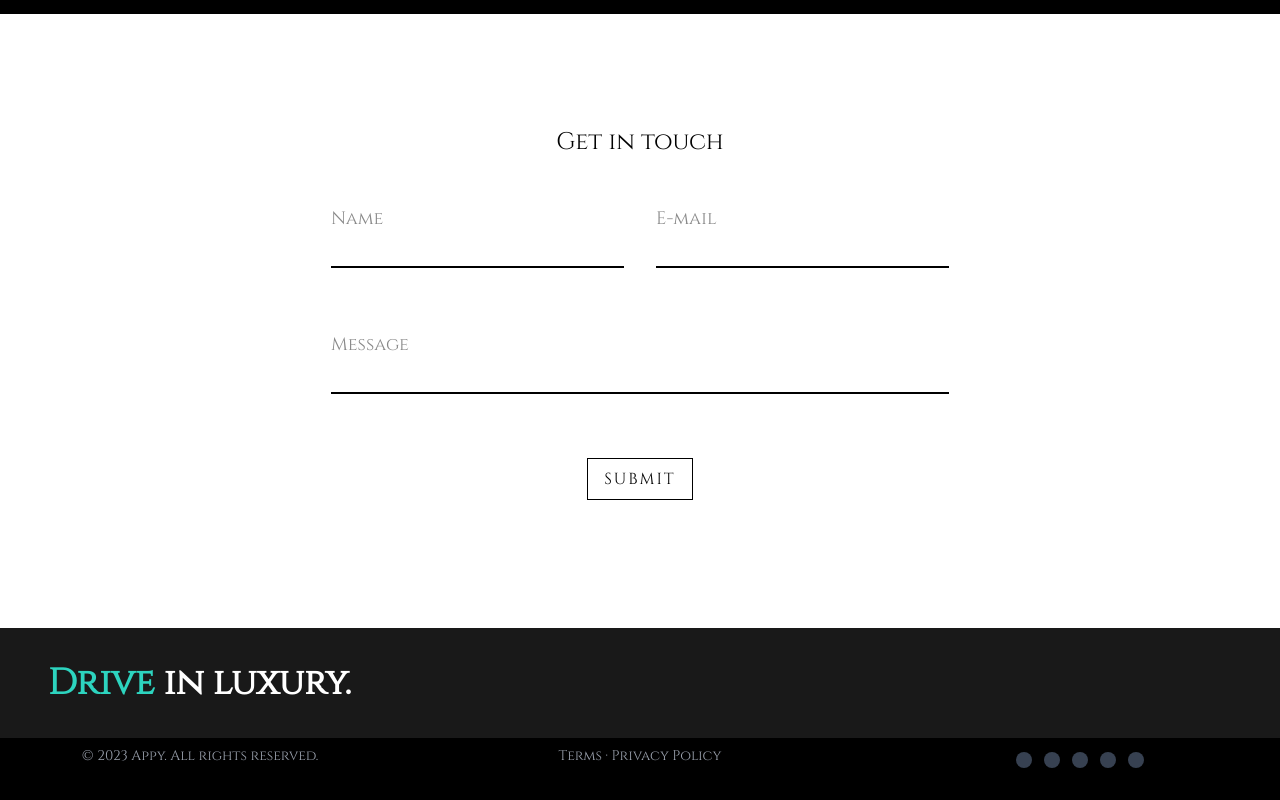
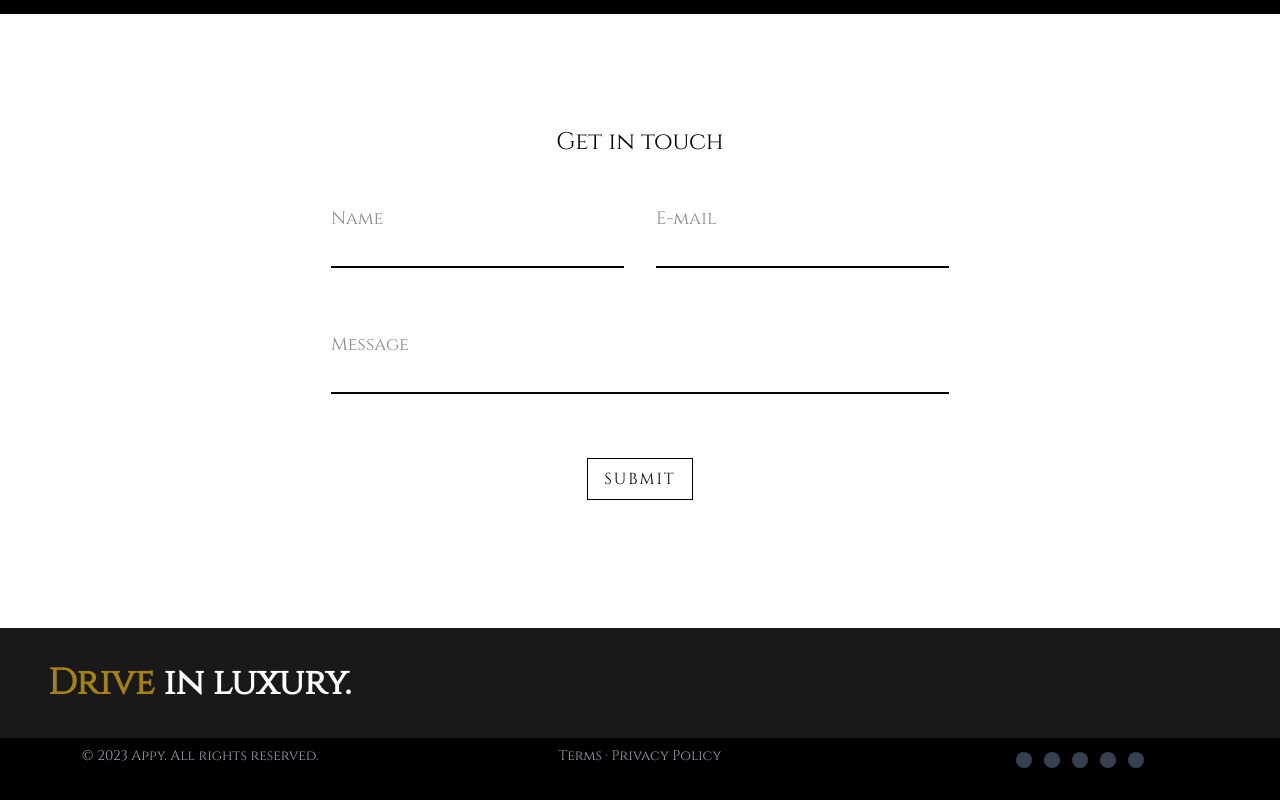
Before and after one commit to MetaSource/Parallax_NEXT, a Next.js app: page / in a window 1280 px wide. Shown: the part 2361-3161 px from the top of the page. Built offline with nearby package versions, Linux system fonts and the light colour scheme.

Commit message:
change text color from teal to gold

```diff
--- a/app/components/Footer.jsx
+++ b/app/components/Footer.jsx
@@ -10,7 +10,8 @@ const Footer = () => {
         className="lg:text-4xl text-3xl md:mb-0 mb-6 lg:leading-normal font-semibold
        md:w-2/5"
       >
-        <span className="text-teal-400">Drive</span> in luxury.
+          {/*text-teal-400 */}
+        <span className="text-[#A48111] ">Drive</span> in luxury.
       </h1>
 
     </div>
```
